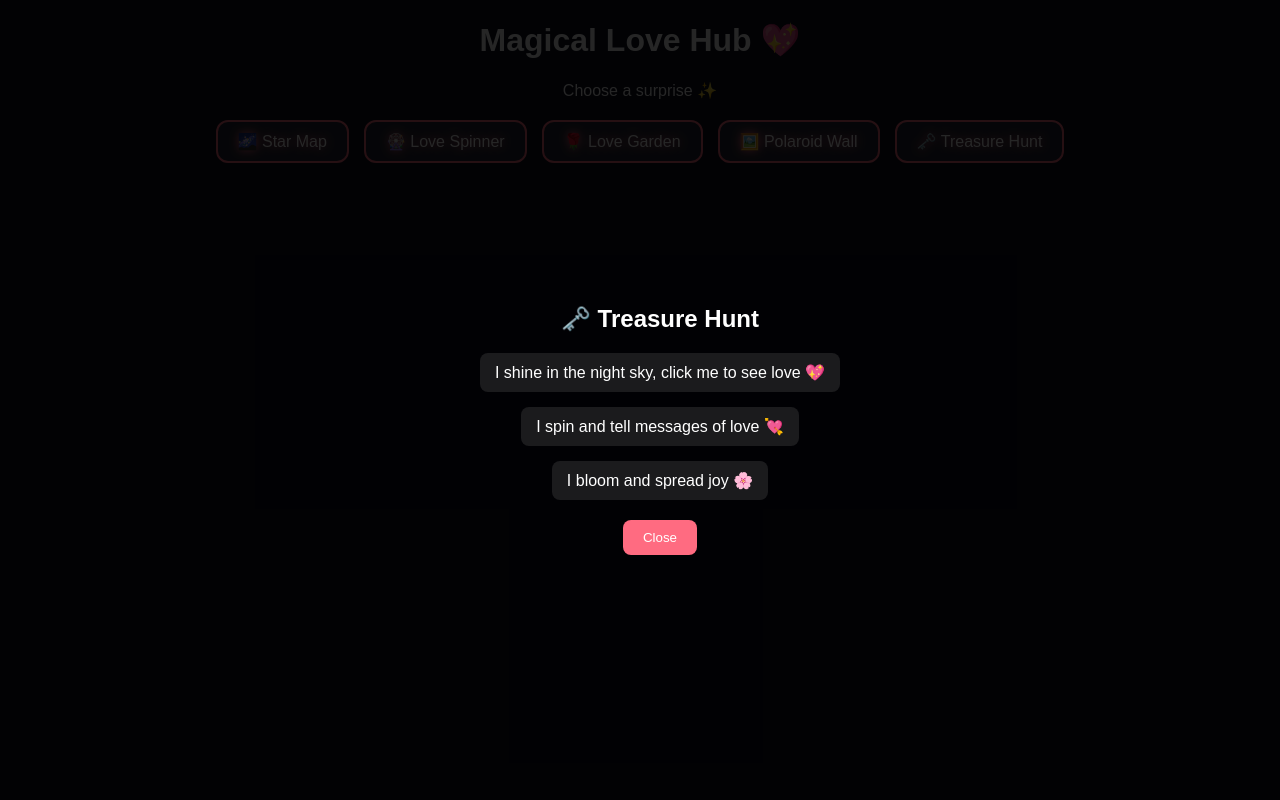
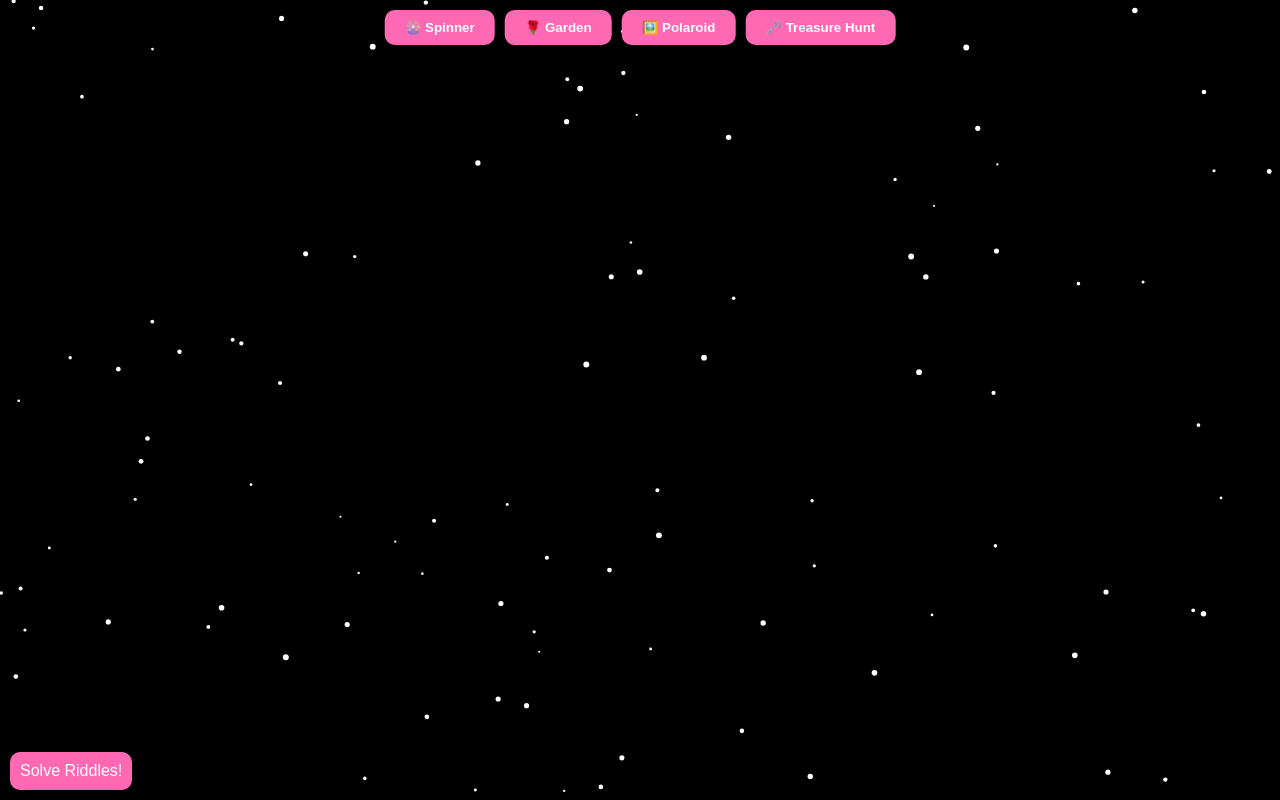
Before and after one commit to 123456789akshit/love-hub, a plain HTML site: page index.html in a window 1280 px wide. Both pictures are taken after a click on the button "🗝️ Treasure Hunt". Drawn offline with Linux system fonts and the light colour scheme.

Commit message:
Update index.html

```diff
--- a/index.html
+++ b/index.html
@@ -3,339 +3,221 @@
 <head>
 <meta charset="UTF-8">
 <meta name="viewport" content="width=device-width, initial-scale=1.0">
-<title>Magical Love Hub 💖</title>
+<title>My Romantic Hub</title>
 <style>
-  /* General Styles */
-  body {
-    margin: 0;
-    font-family: 'Poppins', sans-serif;
-    background: #0b0c1c;
-    color: white;
-    overflow-x: hidden;
-    cursor: none;
-  }
-  h1,h2 {text-align:center;}
-  .menu {
-    display:flex;
-    flex-wrap:wrap;
-    justify-content:center;
-    gap:15px;
-    margin:20px 0;
-  }
-  .menu button {
-    background: rgba(255,255,255,0.1);
-    border:2px solid #ff6b81;
-    border-radius:12px;
-    padding:10px 20px;
-    font-size:1em;
-    color:white;
-    cursor:pointer;
-    transition:0.3s;
-    text-shadow:0 0 10px #ff6b81;
-  }
-  .menu button:hover {background:#ff6b81; box-shadow:0 0 15px #f368e0;}
-
-  /* Modal */
-  .modal {
-    display:none;
-    position:fixed;
-    top:0; left:0;
-    width:100%; height:100%;
-    background: rgba(0,0,0,0.85);
-    justify-content:center;
-    align-items:center;
-    flex-direction:column;
-    z-index:10;
-    padding:20px;
-  }
-  .modal.active {display:flex;}
-  .closeBtn {
-    margin-top:20px;
-    padding:10px 20px;
-    border:none;
-    border-radius:8px;
-    background:#ff6b81;
-    color:white;
-    cursor:pointer;
-  }
-
-  /* Star canvas */
-  canvas#starCanvas {
-    position:fixed;
-    top:0; left:0;
-    width:100%; height:100%;
-    z-index:-1;
-  }
-
-  /* Spinner Wheel */
-  #spinnerContainer {
-    position: relative;
-    margin:20px auto;
-    width:300px; height:300px;
-  }
-  #spinner {
-    width:100%;
-    height:100%;
-    border-radius:50%;
-    border:10px solid #ff6b81;
-    position:relative;
-    overflow:hidden;
-  }
-  .segment {
-    position:absolute;
-    width:50%; height:50%;
-    top:0; left:50%;
-    transform-origin:0% 100%;
-    text-align:right;
-    padding-right:10px;
-    color:white;
-    font-weight:bold;
-  }
-  #spinBtn {
-    margin-top:20px;
-    padding:10px 20px;
-    font-size:1.2em;
-    cursor:pointer;
-    border:none;
-    border-radius:8px;
-    background:#ff6b81;
-    color:white;
-  }
-
-  /* Love Garden */
-  .garden {
-    display:flex;
-    justify-content:center;
-    gap:30px;
-    margin-top:20px;
-  }
-  .flower {
-    font-size:2.5em;
-    cursor:pointer;
-    position:relative;
-  }
-  .flowerMsg {
-    position:absolute;
-    bottom:100%;
-    left:50%;
-    transform:translateX(-50%);
-    background: rgba(255,255,255,0.1);
-    padding:5px 10px;
-    border-radius:8px;
-    text-align:center;
-    display:none;
-    white-space:nowrap;
-  }
-
-  /* Polaroid Wall */
-  .polaroidWall {
-    display:flex;
-    justify-content:center;
-    flex-wrap:wrap;
-    gap:15px;
-  }
-  .polaroid {
-    width:120px; height:150px;
-    perspective:1000px;
-    cursor:pointer;
-  }
-  .polaroidInner {
-    position:relative;
-    width:100%; height:100%;
-    transition: transform 0.8s;
-    transform-style: preserve-3d;
-  }
-  .polaroid:hover .polaroidInner {transform:rotateY(180deg);}
-  .polaroidFront, .polaroidBack {
-    position:absolute;
-    width:100%; height:100%;
-    backface-visibility:hidden;
-    border-radius:8px;
-    display:flex;
-    justify-content:center;
-    align-items:center;
-    font-size:2em;
-  }
-  .polaroidFront {background:#fff; color:black;}
-  .polaroidBack {background:#ff6b81; color:white; transform:rotateY(180deg); font-size:1em; text-align:center; padding:5px;}
-
-  /* Treasure Hunt */
-  .treasureContainer {
-    display:flex; flex-direction:column; align-items:center; gap:15px;
-  }
-  .treasureRiddle {background:rgba(255,255,255,0.1); padding:10px 15px; border-radius:8px; cursor:pointer;}
-  .treasureAnswer {display:none; margin-top:5px; color:#ff6b81; font-weight:bold;}
-
-  /* Cursor Hearts */
-  .cursorHeart {
-    position:fixed;
-    pointer-events:none;
-    font-size:1.2em;
-    animation:fadeOut 1s forwards;
-  }
-  @keyframes fadeOut {
-    0%{opacity:1; transform:translateY(0);}
-    100%{opacity:0; transform:translateY(-30px);}
-  }
+body, html {margin:0; padding:0; overflow:hidden; font-family:'Poppins', sans-serif; background:#000; color:white;}
+canvas#stars {position:fixed; top:0; left:0; z-index:-1;}
+.menu {position:fixed; top:10px; left:50%; transform:translateX(-50%); display:flex; gap:10px; flex-wrap:wrap;}
+.menu button {padding:10px 20px; border:none; border-radius:10px; cursor:pointer; background:#ff69b4; color:white; font-weight:bold; transition:0.3s;}
+.menu button:hover{background:#ff85c1;}
+#spinnerCanvas {display:block; margin:100px auto;}
+#spinnerMessage {text-align:center; margin-top:20px; font-size:1.2em;}
+.garden {position:fixed; bottom:20px; left:50%; transform:translateX(-50%); display:flex; gap:20px;}
+.flower {font-size:40px; cursor:pointer; transition:transform 0.3s;}
+.flower:hover{transform:scale(1.3);}
+.polaroid-wall {position:fixed; right:10px; top:80px; display:flex; flex-direction:column; gap:10px;}
+.polaroid {width:80px; height:80px; background:#fff; color:#000; display:flex; align-items:center; justify-content:center; cursor:pointer; perspective:600px;}
+.polaroid-inner {width:100%; height:100%; transition:transform 0.6s; transform-style:preserve-3d; position:relative;}
+.polaroid:hover .polaroid-inner {transform:rotateY(180deg);}
+.polaroid-front, .polaroid-back {position:absolute; width:100%; height:100%; backface-visibility:hidden; display:flex; align-items:center; justify-content:center; text-align:center; padding:5px; border-radius:5px;}
+.polaroid-front{background:#fff;}
+.polaroid-back{background:#ff69b4; color:white; transform:rotateY(180deg); font-size:0.8em;}
+#treasure {position:fixed; left:10px; bottom:10px; background:#ff69b4; color:white; padding:10px; border-radius:10px; cursor:pointer;}
+#secretMessage {position:fixed; top:50%; left:50%; transform:translate(-50%,-50%); font-size:2em; display:none; color:#ff69b4; text-align:center;}
+.cursor-heart {position:absolute; font-size:20px; pointer-events:none; animation:floatUp 2s forwards;}
+@keyframes floatUp {0%{opacity:1; transform:translateY(0);}100%{opacity:0; transform:translateY(-100px);}}
 </style>
 </head>
 <body>
-<h1>Magical Love Hub 💖</h1>
-<p style="text-align:center;">Choose a surprise ✨</p>
-
+<canvas id="stars"></canvas>
 <div class="menu">
-  <button onclick="openModal('starModal')">🌌 Star Map</button>
-  <button onclick="openModal('spinnerModal')">🎡 Love Spinner</button>
-  <button onclick="openModal('gardenModal')">🌹 Love Garden</button>
-  <button onclick="openModal('polaroidModal')">🖼️ Polaroid Wall</button>
-  <button onclick="openModal('treasureModal')">🗝️ Treasure Hunt</button>
+<button onclick="openSection('spinner')">🎡 Spinner</button>
+<button onclick="openSection('garden')">🌹 Garden</button>
+<button onclick="openSection('polaroid')">🖼️ Polaroid</button>
+<button onclick="openSection('treasure')">🗝️ Treasure Hunt</button>
 </div>
-
-<!-- Star Modal -->
-<div class="modal" id="starModal">
-  <h2>🌟 Click a Star 🌟</h2>
-  <canvas id="starCanvas"></canvas>
-  <button class="closeBtn" onclick="closeModal('starModal')">Close</button>
-</div>
-
-<!-- Spinner Modal -->
-<div class="modal" id="spinnerModal">
-  <h2>🎡 Spin for Love & Motivation</h2>
-  <div id="spinnerContainer">
-    <div id="spinner"></div>
-  </div>
-  <button id="spinBtn">Spin 💖</button>
-  <button class="closeBtn" onclick="closeModal('spinnerModal')">Close</button>
-</div>
-
-<!-- Garden Modal -->
-<div class="modal" id="gardenModal">
-  <h2>🌹 Love Garden</h2>
-  <div class="garden" id="garden"></div>
-  <button class="closeBtn" onclick="closeModal('gardenModal')">Close</button>
-</div>
-
-<!-- Polaroid Modal -->
-<div class="modal" id="polaroidModal">
-  <h2>🖼️ Polaroid Wall</h2>
-  <div class="polaroidWall" id="polaroidWall"></div>
-  <button class="closeBtn" onclick="closeModal('polaroidModal')">Close</button>
-</div>
-
-<!-- Treasure Hunt Modal -->
-<div class="modal" id="treasureModal">
-  <h2>🗝️ Treasure Hunt</h2>
-  <div class="treasureContainer" id="treasureContainer"></div>
-  <button class="closeBtn" onclick="closeModal('treasureModal')">Close</button>
-</div>
-
+<canvas id="spinnerCanvas" width="400" height="400"></canvas>
+<div id="spinnerMessage"></div>
+<div class="garden" id="garden"></div>
+<div class="polaroid-wall" id="polaroidWall"></div>
+<div id="treasure">Solve Riddles!</div>
+<div id="secretMessage">❤️ You’re My Treasure! ❤️</div>
 <script>
-/* General Modal */
-function openModal(id){document.getElementById(id).classList.add('active');}
-function closeModal(id){document.getElementById(id).classList.remove('active');}
-
-/* Cursor Heart Trail */
-document.addEventListener('mousemove', e=>{
-  let heart=document.createElement('div');
-  heart.className='cursorHeart';
-  heart.style.left=e.pageX+'px';
-  heart.style.top=e.pageY+'px';
-  heart.innerText='💖';
+/* Cursor Hearts */
+document.addEventListener('mousemove', function(e){
+  const heart = document.createElement('div');
+  heart.className='cursor-heart';
+  heart.style.left=e.clientX+'px';
+  heart.style.top=e.clientY+'px';
+  heart.textContent='❤️';
   document.body.appendChild(heart);
-  setTimeout(()=>heart.remove(),1000);
+  setTimeout(()=>heart.remove(),2000);
 });
-
-/* Star Canvas */
-const starCanvas=document.getElementById('starCanvas');
-const ctx=starCanvas.getContext('2d');
+/* Stars */
+const canvas = document.getElementById('stars');
+const ctx = canvas.getContext('2d');
+canvas.width = window.innerWidth;
+canvas.height = window.innerHeight;
 let stars=[];
-function resizeCanvas(){starCanvas.width=window.innerWidth; starCanvas.height=window.innerHeight;}
-window.addEventListener('resize',resizeCanvas);
-resizeCanvas();
-const starNotes=[
-  "You're my shining star 💖","Every day with you is magic ✨","Your smile lights up my world 🌹",
-  "Believe in us and dreams 🌟","You make my heart race 💓","You are my sunshine ☀️",
-  "With you everything is better 💕","You're my favorite hello and hardest goodbye 💘",
-  "Your laughter is my favorite song 🎶","I love you more every day 💖"
+const starMsgs = [
+"You're my sunshine 💖","Every moment with you is magic ✨","My heart beats for you ❤️","You light up my world 🌟","Forever yours 💕","You are my dream come true 😘",
+"With you, life is beautiful 🌹","My soulmate 💝","You make me smile every day 😍","You’re my universe 🌌","I cherish you always 💘","You are my happiness 🌸","Love you endlessly 💓","You’re my heartbeat ❤️","Every day is better with you 💖",
+"You’re my everything 💞","You complete me 💗","My love for you is infinite ♾️","You’re my favorite hello and hardest goodbye 💝","You’re my treasure 💎","My heart is yours 💘","You are my joy 🌷","You make life sweeter 🍬",
+"Forever and always with you 💕","You’re my star ⭐","I love you more than words ❤️","With you, I feel home 🏡","My heart smiles because of you 😊","You’re my melody 🎶","Every moment matters with you 💖","I adore you 😍",
+"You make me feel alive 🌟","You’re my lucky charm 🍀","My sweet angel 😘","You’re my desire 🔥","I can’t imagine life without you 💝","You’re my rainbow 🌈","You’re my light in darkness 🌌","You’re my dream 💭",
+"Forever enchanted by you ✨","My love grows every day 🌹","You’re my magic potion 💖","I fall for you more ❤️","You’re my inspiration 🌸","My heart is happy with you 💘","You make me blush 😳","You’re my butterfly 🦋","With you, love is endless 💕",
+"You’re my honey bee 🐝","You’re my heartbeat 💓","I love your smile 😊","You make my soul sing 🎵","You’re my cozy blanket 🛌","I’m addicted to you 😍","You’re my muse 🎨","My heart races for you 💖","You make me feel special 💘",
+"You’re my cuddle bear 🐻","I love our memories 🥰","You’re my dream girl 💝","You make me laugh 😄","I can’t stop thinking of you 💕","You’re my secret smile 😏","My heart is full because of you 💖","You’re my passion 🔥",
+"You’re my spark ⚡","I cherish every second ⏳","You’re my heartbeat rhythm 🎶","I’m yours completely 💝","You’re my rose 🌹","My love blossoms for you 🌸","You’re my cozy corner 🛋️","You’re my favorite thought 💘","You’re my favorite hello 💖",
+"You’re my endless love ♾️","You make life colorful 🎨","I adore your laugh 😍","You’re my favorite dream 💭","I’m enchanted by you ✨","You make my heart flutter ❤️","You’re my happy place 🏖️","You’re my sunshine smile 🌞","You’re my treasure chest 💎",
+"You’re my sparkly star ✨","You’re my love story 📖","You’re my serenade 🎵","You’re my heartbeat song 💓","I’m captivated by you 😘","You’re my favorite moment 🕰️","You make me feel magical 🌟","You’re my cherry 🍒","You’re my cupcake 🧁",
+"You’re my magic ✨","You’re my affection 💖","You’re my joy 🌷","You’re my heartbeat melody 🎶","You’re my dream come true 💘","You’re my cuddle 😍","You’re my inspiration 🌸","You’re my sweet love 💝","You’re my heart & soul ❤️",
+"You’re my glow 🌟","You’re my honey 🍯","You’re my starlight ✨","You’re my delight 😘","You’re my cuddlebug 🐞","You’re my sweetness 🍬","You’re my magic touch 💖","You’re my angel 😇"
 ];
 for(let i=0;i<100;i++){
-  stars.push({x:Math.random()*window.innerWidth, y:Math.random()*window.innerHeight, r:Math.random()*2+1, note:starNotes[i%starNotes.length]});
+  stars.push({x:Math.random()*canvas.width, y:Math.random()*canvas.height, r:Math.random()*2+1, msg:starMsgs[i]});
 }
 function drawStars(){
-  ctx.clearRect(0,0,starCanvas.width,starCanvas.height);
-  stars.forEach(s=>{
+  ctx.clearRect(0,0,canvas.width,canvas.height);
+  for(let s of stars){
     ctx.beginPath();
     ctx.arc(s.x,s.y,s.r,0,Math.PI*2);
     ctx.fillStyle='white';
-    ctx.globalAlpha=0.8+Math.random()*0.2;
     ctx.fill();
-  });
+  }
 }
-starCanvas.addEventListener('click',e=>{
-  stars.forEach(s=>{
-    if(Math.hypot(s.x-e.clientX,s.y-e.clientY)<10){
-      alert(s.note);
+function twinkle(){
+  for(let s of stars){
+    s.r = Math.random()*2+1;
+  }
+}
+canvas.addEventListener('click',function(e){
+  for(let s of stars){
+    if(Math.hypot(e.clientX-s.x,e.clientY-s.y)<10){
+      const msg = document.createElement('div');
+      msg.style.position='absolute';
+      msg.style.left=(s.x)+'px';
+      msg.style.top=(s.y-20)+'px';
+      msg.style.color='#ff69b4';
+      msg.style.fontWeight='bold';
+      msg.textContent=s.msg;
+      document.body.appendChild(msg);
+      setTimeout(()=>msg.remove(),2000);
     }
-  });
+  }
 });
-setInterval(drawStars,100);
+setInterval(()=>{drawStars();twinkle();},200);
 
 /* Spinner */
-const spinner=document.getElementById('spinner');
-const spinBtn=document.getElementById('spinBtn');
-const messages=["You are my everything 💖","Forever mine 🌹","Dream big together ✨","Love conquers all 💘","You are magical 💕","Keep shining 🌟","Heartbeats for you 💓","You + Me = ❤️"];
-const numSeg=messages.length;
-for(let i=0;i<numSeg;i++){
-  let seg=document.createElement('div');
-  seg.className='segment';
-  seg.style.transform=`rotate(${i*(360/numSeg)}deg)`;
-  seg.innerText=messages[i];
-  spinner.appendChild(seg);
+const spinnerCanvas = document.getElementById('spinnerCanvas');
+const spinnerCtx = spinnerCanvas.getContext('2d');
+const spinnerMsgs = ["You’re My Sunshine 🌞","Forever Mine 💖","Love You More 😘","My Heart Beats for You ❤️","You’re Magical ✨","My Everything 💕","You’re the One 💘","Can’t Live Without You 💝"];
+const numSeg = spinnerMsgs.length;
+let angle = 0;
+function drawWheel(){
+  const centerX=200,centerY=200,radius=150;
+  spinnerCtx.clearRect(0,0,400,400);
+  for(let i=0;i<numSeg;i++){
+    spinnerCtx.beginPath();
+    spinnerCtx.moveTo(centerX,centerY);
+    spinnerCtx.arc(centerX,centerY,radius,i*2*Math.PI/numSeg,(i+1)*2*Math.PI/numSeg);
+    spinnerCtx.fillStyle=i%2===0?'#ff69b4':'#ff85c1';
+    spinnerCtx.fill();
+    spinnerCtx.save();
+    spinnerCtx.translate(centerX,centerY);
+    spinnerCtx.rotate((i+0.5)*2*Math.PI/numSeg);
+    spinnerCtx.fillStyle='white';
+    spinnerCtx.textAlign='right';
+    spinnerCtx.font='14px Poppins';
+    spinnerCtx.fillText(spinnerMsgs[i],radius-10,5);
+    spinnerCtx.restore();
+  }
 }
-spinBtn.addEventListener('click',()=>{
-  let deg=Math.floor(Math.random()*360)+360*5;
-  spinner.style.transition='transform 5s ease-out';
-  spinner.style.transform=`rotate(${deg}deg)`;
+drawWheel();
+spinnerCanvas.addEventListener('click',function(){
+  let spins = Math.random()*10+10;
+  let current=0;
+  const interval = setInterval(()=>{
+    angle +=0.1;
+    spinnerCanvas.style.transform = `rotate(${angle}rad)`;
+    current+=0.1;
+    if(current>=spins){
+      clearInterval(interval);
+      const index = Math.floor(Math.random()*spinnerMsgs.length);
+      document.getElementById('spinnerMessage').textContent = spinnerMsgs[index];
+    }
+  },20);
 });
 
 /* Garden */
-const garden=document.getElementById('garden');
-const flowerNotes=["💖 You make my heart bloom","🌹 Life is sweeter with you","✨ Together we shine","💓 You are my dream","💕 You are my happiness"];
+const garden = document.getElementById('garden');
+const flowerMsgs = ["🌸 You’re Beautiful 💖","🌹 My Love 💕","🌺 Sweetheart 😘","💐 My Angel ✨","🌷 Always Mine 💝","🌻 Sunshine 🌞","🥀 Forever 💘","🌼 Magic ✨","🌹 Heartbeat ❤️","🌸 Soulmate 💖"];
 for(let i=0;i<10;i++){
-  let f=document.createElement('div');
-  f.className='flower';
-  f.innerText='🌸';
-  let msg=document.createElement('div');
-  msg.className='flowerMsg';
-  msg.innerText=flowerNotes[i%flowerNotes.length];
-  f.appendChild(msg);
-  f.addEventListener('click',()=>{msg.style.display='block'; setTimeout(()=>{msg.style.display='none'},2000);});
-  garden.appendChild(f);
+  const flower=document.createElement('div');
+  flower.className='flower';
+  flower.textContent='🌸';
+  flower.dataset.msg=flowerMsgs[i];
+  flower.addEventListener('click',function(){
+    const msg=document.createElement('div');
+    msg.style.position='absolute';
+    msg.style.left=(this.offsetLeft)+'px';
+    msg.style.bottom='120px';
+    msg.style.color='#ff69b4';
+    msg.style.fontWeight='bold';
+    msg.textContent=this.dataset.msg;
+    document.body.appendChild(msg);
+    setTimeout(()=>msg.remove(),2000);
+  });
+  garden.appendChild(flower);
 }
 
 /* Polaroid Wall */
-const polaroidWall=document.getElementById('polaroidWall');
-const carEmojis=["🚗","🏎️","🚘","🚙","🚖","🚓","🚕","🚔","🚐","🛻"];
-const carNotes=["You're my Ferrari 🏎️","You drive me crazy 💖","Our love accelerates 💓","You make life thrilling 💕","Vroom vroom ❤️"];
+const polaroidWall = document.getElementById('polaroidWall');
+const carEmojis = ['🚗','🏎️','🚘','🚙','🚖','🚔','🚓','🚕','🚐','🚛'];
+const cheesyLines = ["My Ride or Die 💖","Zoom into My Heart 💕","Speeding with Love ❤️","My Sweet Vroom Vroom 💘","Fast & Forever 💝","You Drive Me Crazy 😘","My Passion 🚀","Full Throttle Love 💖","You’re My Engine 💓","Fast Lane to Heart ❤️"];
 for(let i=0;i<10;i++){
-  let p=document.createElement('div'); p.className='polaroid';
-  p.innerHTML=`<div class="polaroidInner"><div class="polaroidFront">${carEmojis[i%carEmojis.length]}</div><div class="polaroidBack">${carNotes[i%carNotes.length]}</div></div>`;
-  polaroidWall.appendChild(p);
+  const card=document.createElement('div');
+  card.className='polaroid';
+  card.innerHTML=`<div class='polaroid-inner'><div class='polaroid-front'>${carEmojis[i]}</div><div class='polaroid-back'>${cheesyLines[i]}</div></div>`;
+  polaroidWall.appendChild(card);
 }
 
 /* Treasure Hunt */
-const treasureContainer=document.getElementById('treasureContainer');
-const riddles=[
-  {q:"I shine in the night sky, click me to see love 💖",a:"A Star for you ✨"},
-  {q:"I spin and tell messages of love 💘",a:"The Wheel of Love ❤️"},
-  {q:"I bloom and spread joy 🌸",a:"Flower of Happiness 💕"}
-];
-riddles.forEach(r=>{
-  let div=document.createElement('div'); div.className='treasureRiddle'; div.innerText=r.q;
-  let ans=document.createElement('div'); ans.className='treasureAnswer'; ans.innerText=r.a;
-  div.addEventListener('click',()=>{ans.style.display='block';});
-  treasureContainer.appendChild(div); treasureContainer.appendChild(ans);
+document.getElementById('treasure').addEventListener('click',function(){
+  let answer1 = prompt("Riddle 1: I have keys but no locks, I have space but no rooms. What am I?");
+  if(answer1 && answer1.toLowerCase()==='keyboard'){
+    let answer2 = prompt("Riddle 2: What has a heart that doesn’t beat?");
+    if(answer2 && answer2.toLowerCase()==='artichoke'){
+      let answer3 = prompt("Riddle 3: What can travel around the world while staying in a corner?");
+      if(answer3 && answer3.toLowerCase()==='stamp'){
+        alert('❤️ Congratulations! You found my treasure! ❤️');
+      } else alert('Wrong answer! Try again.');
+    } else alert('Wrong answer! Try again.');
+  } else alert('Wrong answer! Try again.');
 });
+
+/* Secret Code */
+document.addEventListener('keydown',function(e){
+  window.code=window.code||'';
+  window.code+=e.key.toUpperCase();
+  if(window.code.includes('LOVE')){
+    const msg=document.getElementById('secretMessage');
+    msg.style.display='block';
+    setTimeout(()=>msg.style.display='none',3000);
+    window.code='';
+  }
+});
+
+/* Section Toggle */
+function openSection(section){
+  if(section==='spinner'){spinnerCanvas.style.display='block'; document.getElementById('spinnerMessage').style.display='block';}
+  else{spinnerCanvas.style.display='none'; document.getElementById('spinnerMessage').style.display='none';}
+  if(section==='garden') garden.style.display='flex'; else garden.style.display='none';
+  if(section==='polaroid') polaroidWall.style.display='flex'; else polaroidWall.style.display='none';
+}
+
+/* Initial Hide */
+garden.style.display='none'; polaroidWall.style.display='none'; spinnerCanvas.style.display='none'; document.getElementById('spinnerMessage').style.display='none';
 </script>
 </body>
 </html>
```
